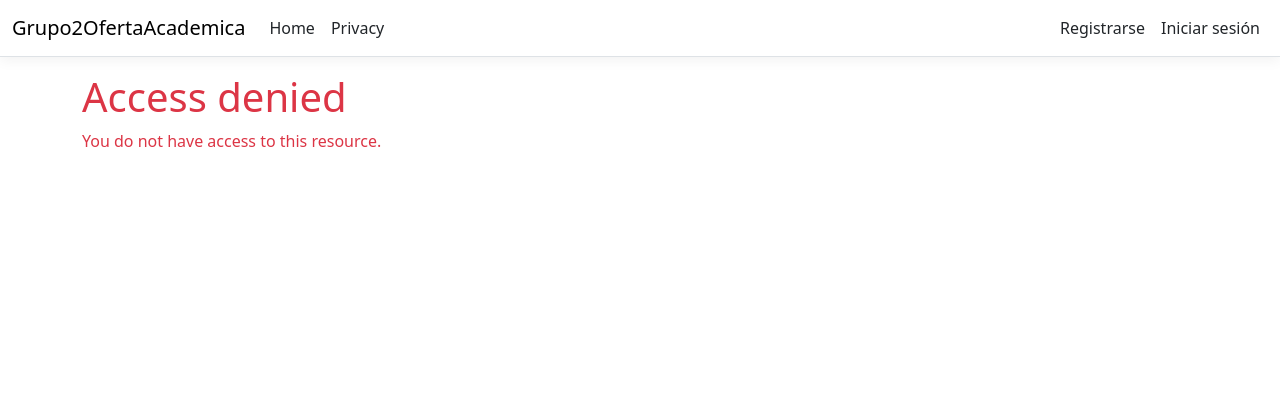
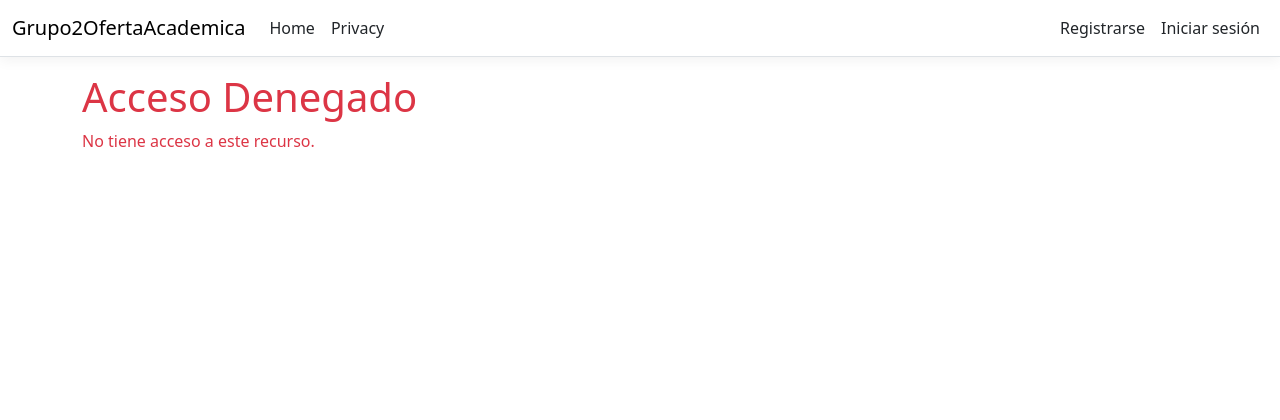
Before and after one commit to juliojc22/Grupo2-OfertaAcademica, an ASP.NET Core app: page /Identity/Account/AccessDenied in a window 1280 px wide. Shown: the top 420 px of the page. Run offline with ASP.NET Core 8, Linux system fonts and the light colour scheme; style sheets or scripts are compiled from the project's sources; some libraries are stand-ins or nearby versions.

Commit message:
Mensaje acceso denegado

```diff
--- a/Grupo2OfertaAcademica/Areas/Identity/Pages/Account/AccessDenied.cshtml
+++ b/Grupo2OfertaAcademica/Areas/Identity/Pages/Account/AccessDenied.cshtml
@@ -1,10 +1,10 @@
 @page
 @model AccessDeniedModel
 @{
-    ViewData["Title"] = "Access denied";
+    ViewData["Title"] = "Acceso Denegado";
 }
 
 <header>
     <h1 class="text-danger">@ViewData["Title"]</h1>
-    <p class="text-danger">You do not have access to this resource.</p>
+    <p class="text-danger">No tiene acceso a este recurso.</p>
 </header>
```
